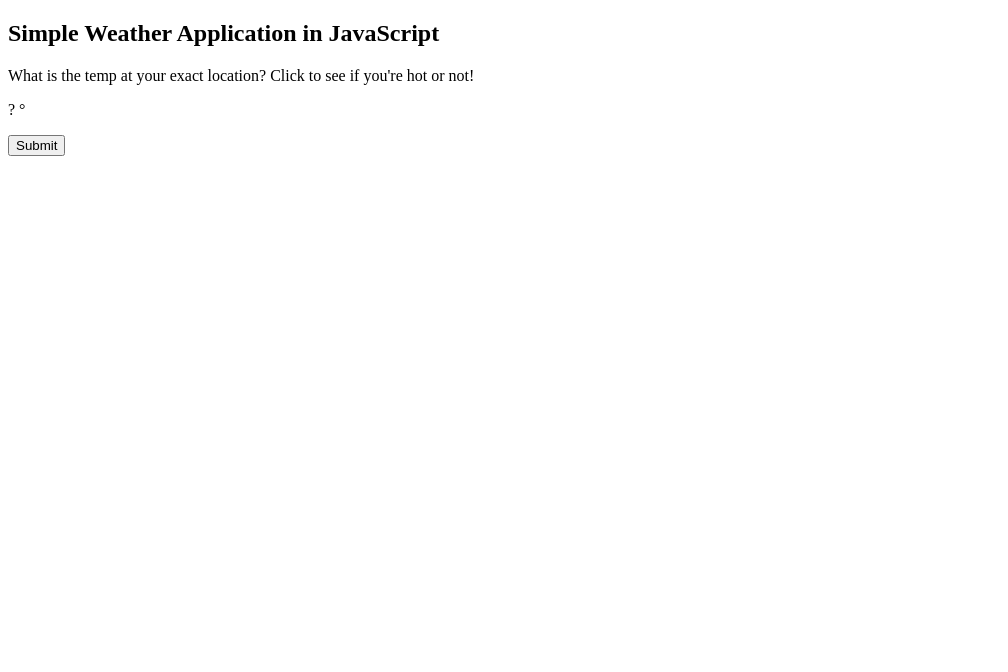
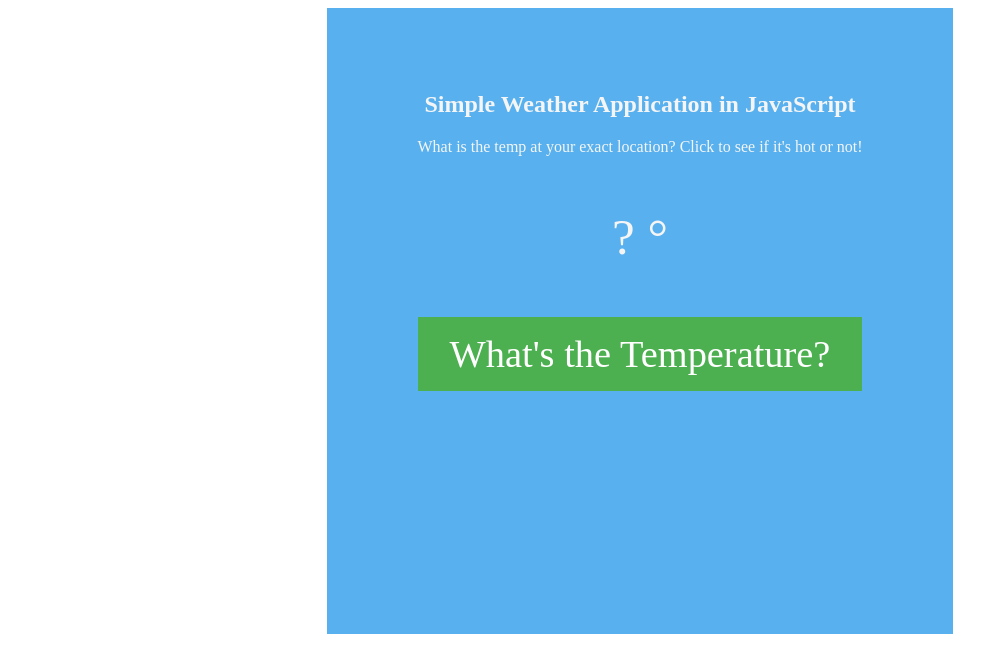
Before and after one commit to MarkJurkiewicz/whats-the-weather, a plain HTML site: page index.html in a window 1280 px wide. Shown: the whole page, without its empty margins (0-1008 px from the left). Drawn offline with nearby package versions, Linux system fonts and the light colour scheme.

Commit message:
added basic styling

```diff
--- a/index.html
+++ b/index.html
@@ -3,6 +3,7 @@
 <head>
     <script src="https://ajax.googleapis.com/ajax/libs/jquery/2.1.4/jquery.min.js"></script>
     <script type="text/javascript" src="weather.js"></script>
+    <link rel="stylesheet" type="text/css" href="style.css">
     <meta charset="utf-8">
     <meta name="viewport" content="width=device-width">
     <title>It's gone rain!</title>
@@ -11,7 +12,7 @@
 <div class="container">
     <!--  container for CSS-design -->
     <h2>Simple Weather Application in JavaScript</h2>
-    <p>What is the temp at your <span class='italic'>exact</span> location?     Click to see if you're hot or not!
+    <p>What is the temp at your <span class='italic'>exact</span> location?     Click to see if it's hot or not!
     </p>
 
 
@@ -19,7 +20,7 @@
     <p id="result">? °</p>
 
     <!-- Simple button -->
-    <button id="showTemp">Submit</button>
+    <button id="showTemp">What's the Temperature?</button>
 </div>
 
 </body>
--- /dev/null
+++ b/style.css
@@ -0,0 +1,32 @@
+body {
+    font-family: 'American Typewriter';
+    color: whitesmoke;
+}
+
+.container {
+    align-items: center;
+    height: 500px;
+    width: 500px;
+    background: #58b1ee;
+    margin: 0 auto;
+    text-align: center;
+    padding: 5%;
+}
+
+#showTemp {
+    background-color: #4CAF50; /* Green */
+    border: none;
+    color: white;
+    padding: 15px 32px;
+    text-align: center;
+    text-decoration: none;
+    display: inline-block;
+    font-size: 3vmax;
+    font-family: 'American Typewriter';
+    cursor: pointer;
+    align-items: center;
+}
+
+#result {
+    font-size: 4vmax;
+}
```
